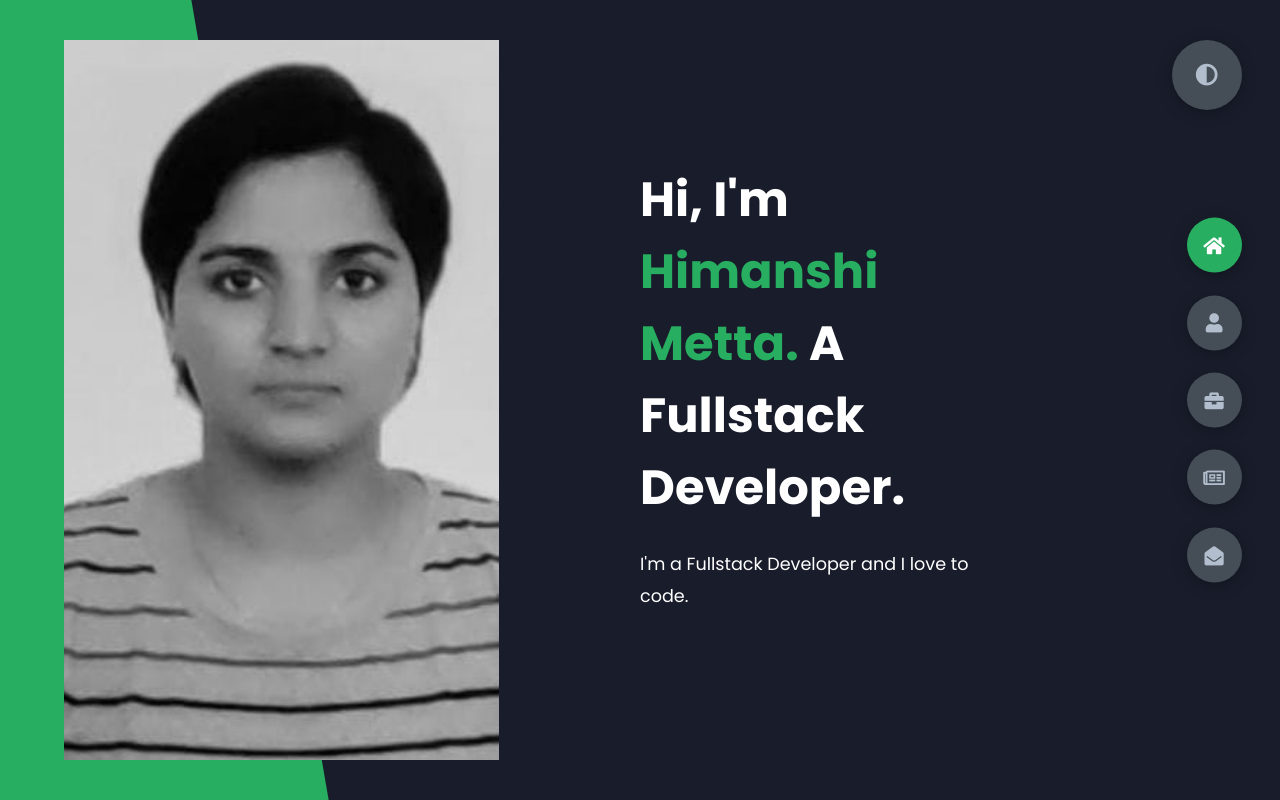
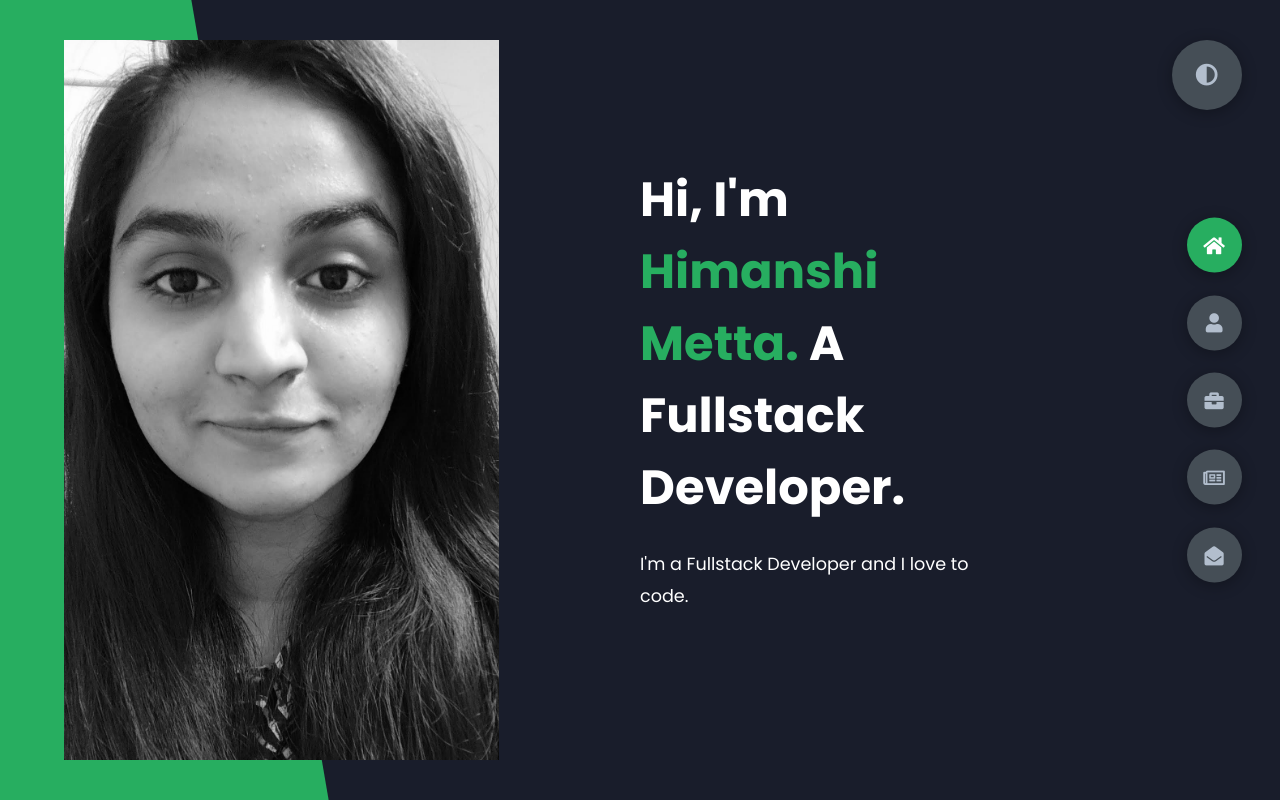
Before and after one commit to HimanshiMetta/myResume, a plain HTML site: page index.html in a window 1280 px wide. Drawn offline with Linux system fonts and the light colour scheme.

Commit message:
Update index.html

```diff
--- a/index.html
+++ b/index.html
@@ -17,7 +17,7 @@
             <div class="left-header">
                 <div class="h-shape"></div>
                 <div class="image">
-                    <img src="img/himanshi.jpeg" alt="">
+                    <img src="img/him.jpg" alt="">
                 </div>
             </div>
             <div class="right-header">
```
